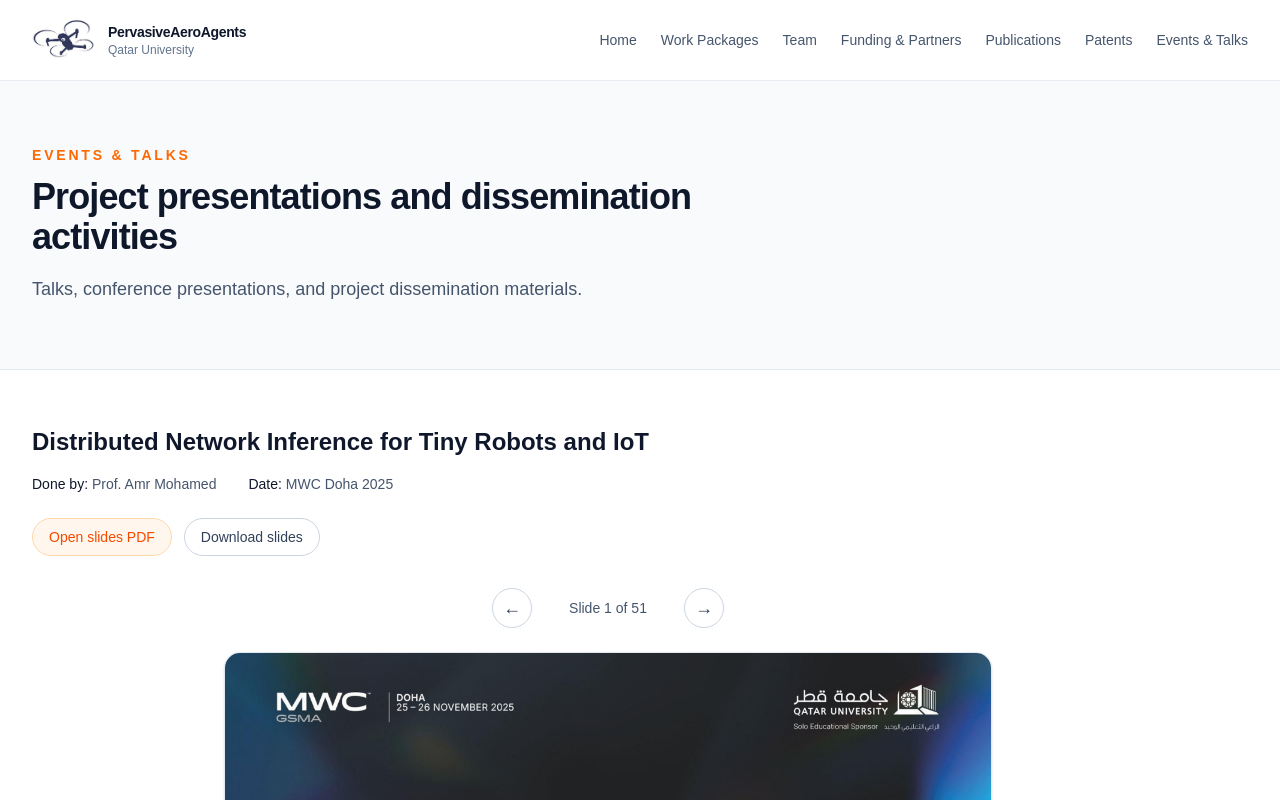
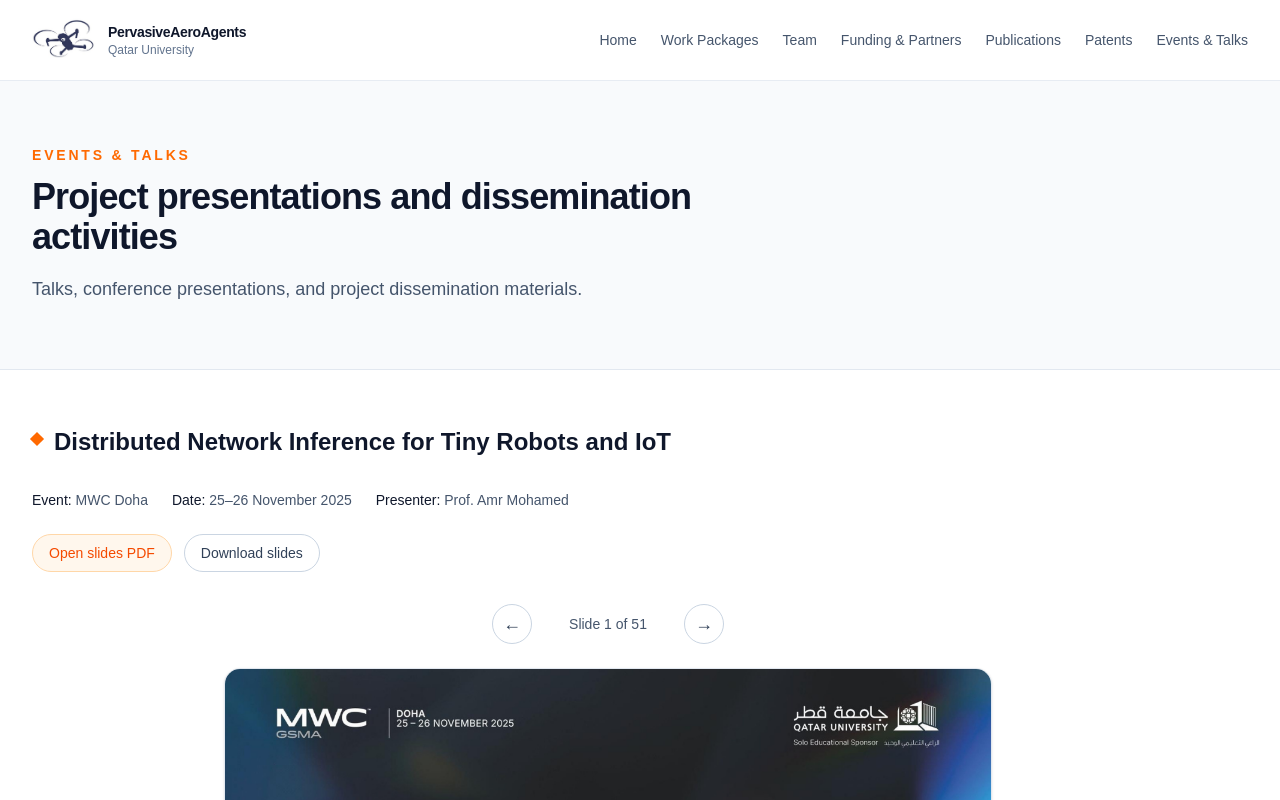
Before and after one commit to fatmaaa0812/uav-disaster-management, a Next.js app: page /events-talks in a window 1280 px wide. Shown: the top 800 px of the page. Built offline with nearby package versions, Linux system fonts and the light colour scheme.

Commit message:
Add orange diamond to event title

```diff
--- a/src/app/events-talks/page.tsx
+++ b/src/app/events-talks/page.tsx
@@ -22,20 +22,35 @@ export default function EventsTalksPage() {
               key={item.title}
               className="border-b border-slate-200 py-10 first:pt-0 last:border-b-0"
             >
+              <div className="flex items-start gap-3">
+
+                <div className="mt-2 h-2.5 w-2.5 rotate-45 bg-orange-500" />
+
                 <h2 className="text-2xl font-semibold text-slate-900">
                   {item.title}
                 </h2>
 
+              </div>
+
               <div className="mt-4 flex flex-wrap gap-x-8 gap-y-2 text-sm text-slate-600">
+               <div className="mt-4 flex flex-wrap gap-6 text-sm text-slate-600">
+
                   <p>
-                  <span className="font-medium text-slate-900">Done by:</span>{" "}
-                  {item.presenter}
+                    <span className="font-medium text-slate-900">Event:</span>{" "}
+                    {item.event}
                   </p>
 
                   <p>
                     <span className="font-medium text-slate-900">Date:</span>{" "}
                     {item.date}
                   </p>
+
+                  <p>
+                    <span className="font-medium text-slate-900">Presenter:</span>{" "}
+                    {item.presenter}
+                  </p>
+
+                </div>
               </div>
 
               <div className="mt-6 flex flex-wrap gap-3">
--- a/src/data/events.ts
+++ b/src/data/events.ts
@@ -2,7 +2,8 @@ export const eventsAndTalks = [
   {
     title: "Distributed Network Inference for Tiny Robots and IoT",
     presenter: "Prof. Amr Mohamed",
-    date: "MWC Doha 2025",
+    event: "MWC Doha",
+    date: "25–26 November 2025",
 
     slidesPdf: "/slides/futuristic-ai-based-networks.pdf",
 
```
Lines whose indentation alone changed are shown as unchanged.
